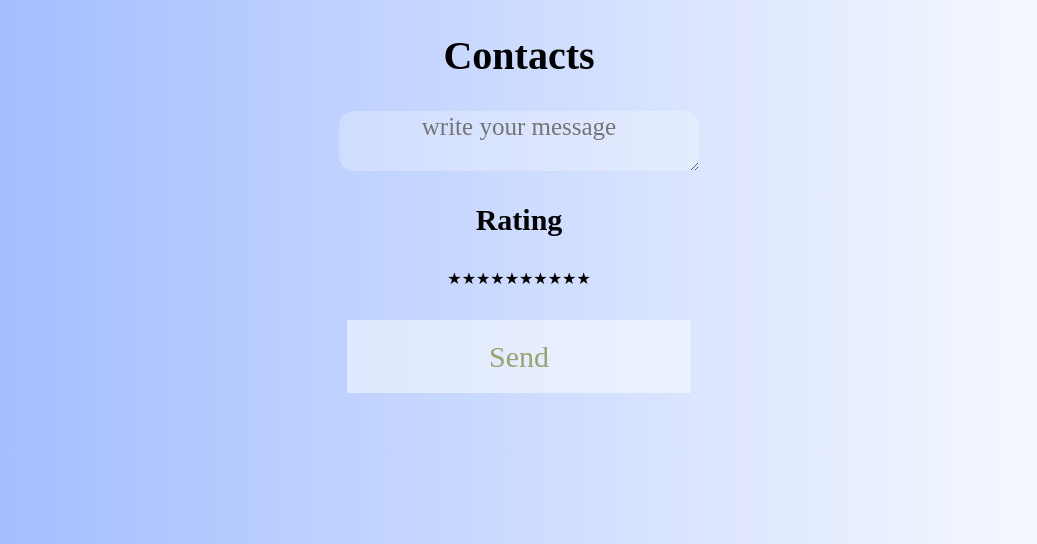
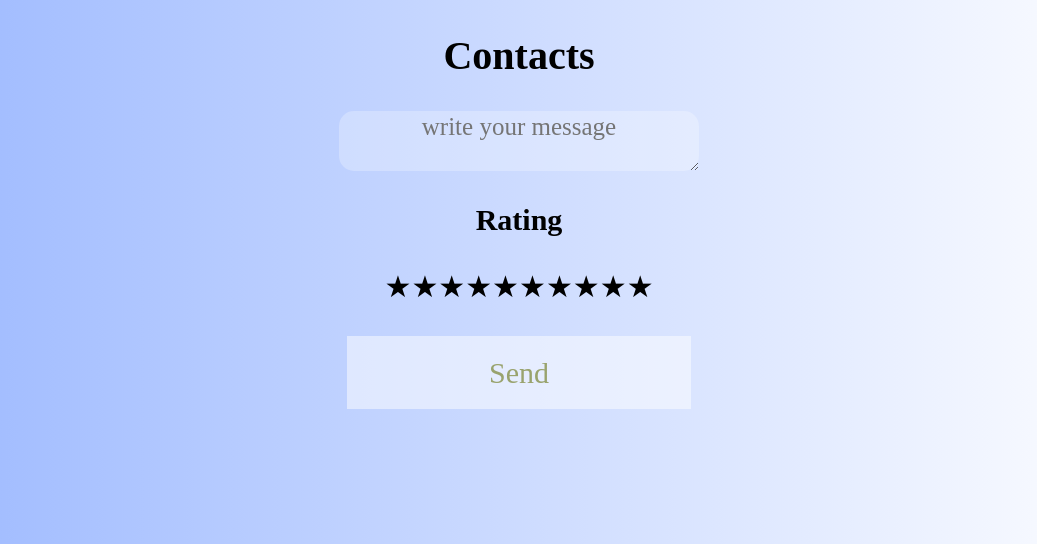
Before and after one commit to IllyaEpik/QR-app, a Django app: page //contacts in a window 1280 px wide. Shown: the part 56-600 px from the top of the page, without its empty margins (121-1158 px from the left). Run offline with Django 5.2, Linux system fonts and the light colour scheme; some web fonts are replaced.

Commit message:
start_design

```diff
--- a/contacts/static/contacts/script.js
+++ b/contacts/static/contacts/script.js
@@ -5,6 +5,7 @@ for (let count of [1,2,3,4,5,6,7,8,9,10]){
     element.textContent = '★'
     element.id = `star-${count}`
     element.className = 'star'
+    element.style.fontSize = 30
     element.addEventListener("click", () => {
 
         for (let count of [1,2,3,4,5,6,7,8,9,10]){
--- a/contacts/static/contacts/style.css
+++ b/contacts/static/contacts/style.css
@@ -20,6 +20,9 @@ button{
     height: 73px;
     font-size: 30;
     color: #99A36E;
+}
+.star{
+    font-size: 30px;
 }
 button{
     cursor: pointer;
--- a/contacts/templates/contacs/index.html
+++ b/contacts/templates/contacs/index.html
@@ -11,9 +11,8 @@
         <h1>Contacts</h1>
         <textarea name="text" placeholder="write your message"></textarea>
         <h2>Rating</h2>
-        <p id="Rating"></p>
+        <p id="Rating" style="font-size: 30px;"></p>
         <button><span class="button">Send</span></button>
-
     </form>
 </main>
 
```
